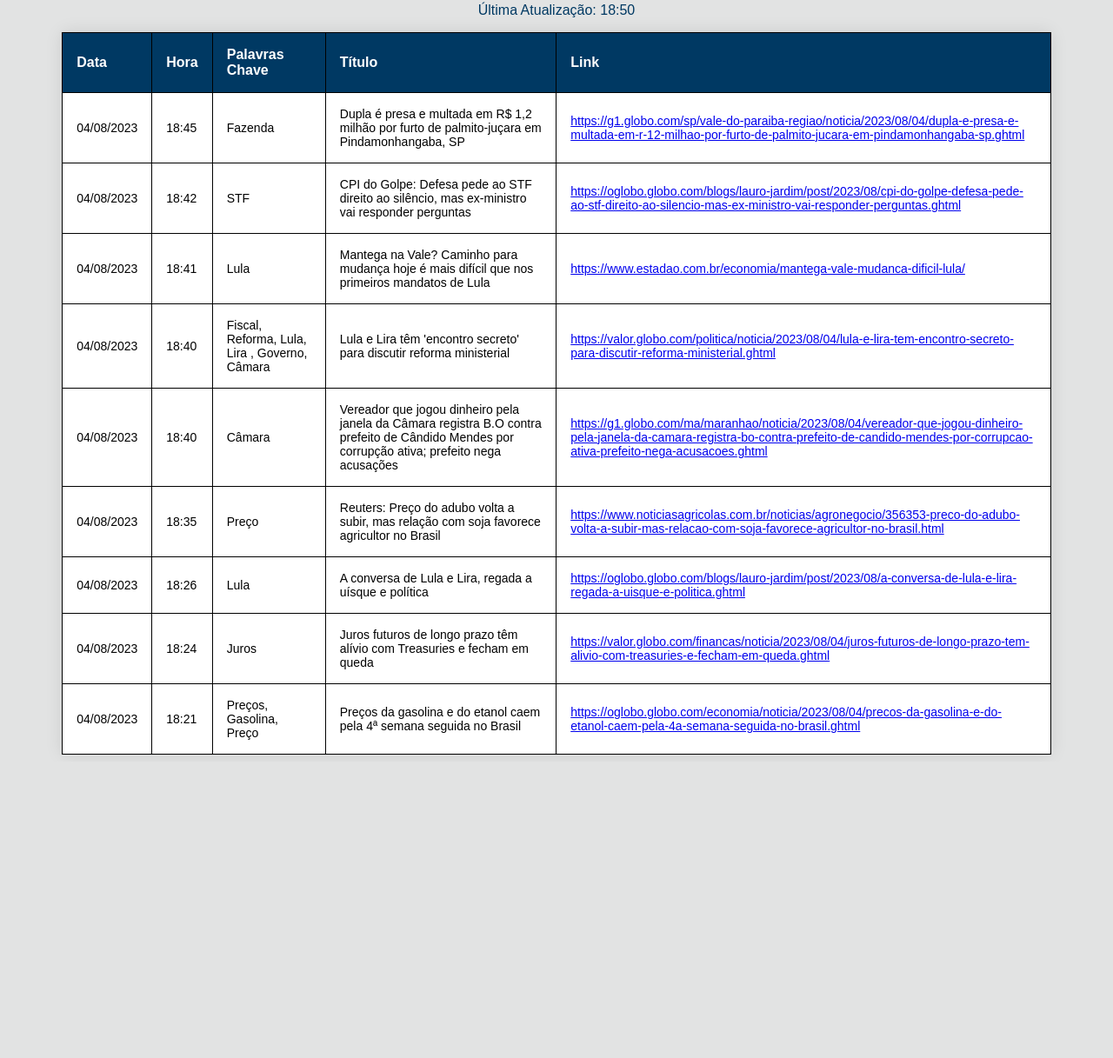
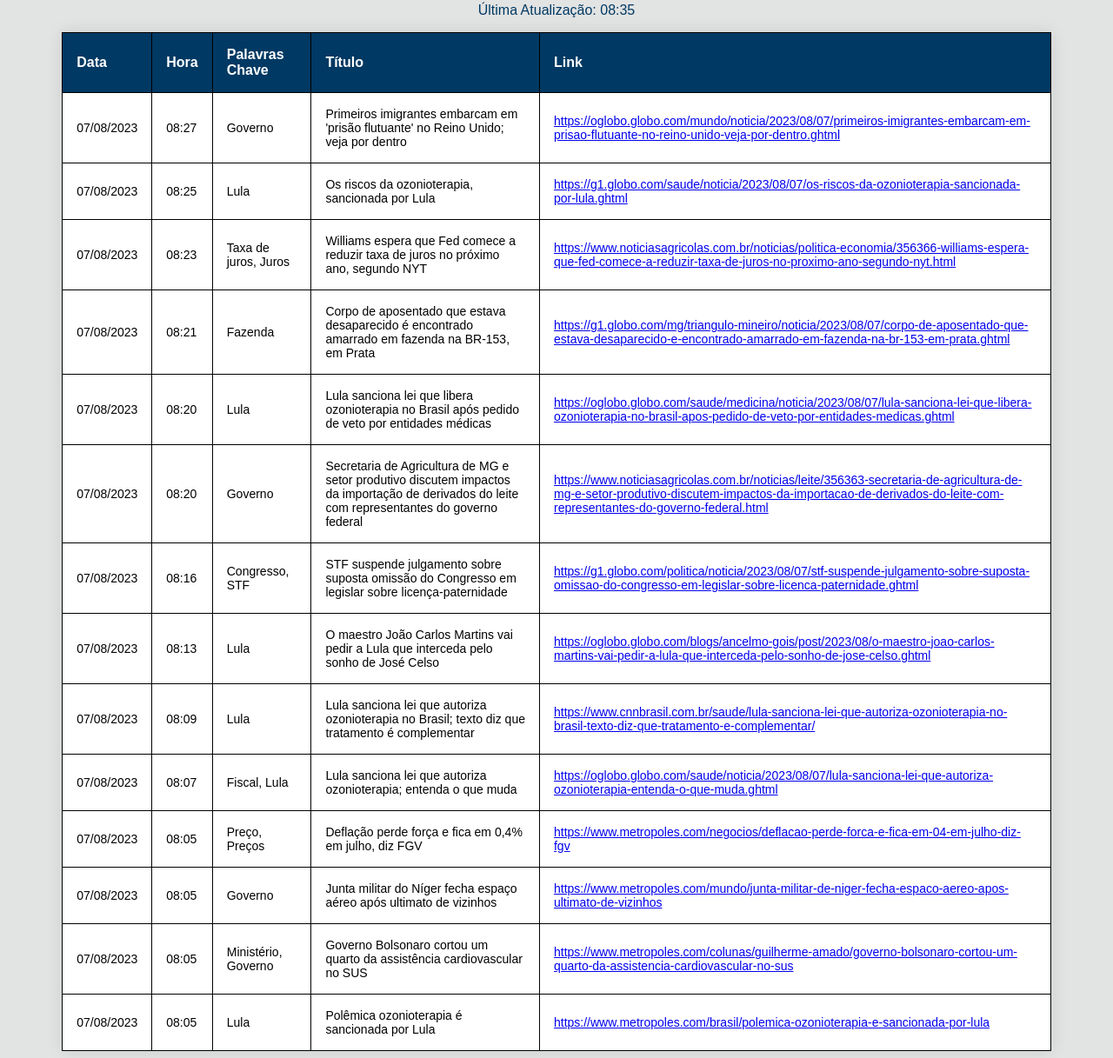
Before and after one commit to agregnews/agregnews, a plain HTML site: page index.html in a window 1280 px wide. Shown: the part 65-1282 px from the top of the page at 87% size. Before the commit the page ends 941 px from the top, so only its background shows below. Drawn offline with Linux system fonts and the light colour scheme.

Commit message:
Última Atualização: 08:35

```diff
--- a/index.html
+++ b/index.html
@@ -16,7 +16,7 @@ p {  font-family:"Effra", sans-serif; text-align: center; color: #003963;}
 </head>
 
 <h2 >Agregador de Notícias</h2>
-<p style="font-family:"Effra", sans-serif;" > Última Atualização: 18:50</p style="font-family:"Effra", sans-serif;" > <table class="center"> <table border="1" class="dataframe table table-stripped">
+<p style="font-family:"Effra", sans-serif;" > Última Atualização: 08:35</p style="font-family:"Effra", sans-serif;" > <table class="center"> <table border="1" class="dataframe table table-stripped">
   <thead>
     <tr style="text-align: right;">
       <th>Data</th>
@@ -28,67 +28,102 @@ p {  font-family:"Effra", sans-serif; text-align: center; color: #003963;}
   </thead>
   <tbody>
     <tr>
-      <td>04/08/2023</td>
-      <td>18:45</td>
-      <td>Fazenda</td>
-      <td>Dupla é presa e multada em R$ 1,2 milhão por furto de palmito-juçara em Pindamonhangaba, SP</td>
-      <td><a href="https://g1.globo.com/sp/vale-do-paraiba-regiao/noticia/2023/08/04/dupla-e-presa-e-multada-em-r-12-milhao-por-furto-de-palmito-jucara-em-pindamonhangaba-sp.ghtml">https://g1.globo.com/sp/vale-do-paraiba-regiao/noticia/2023/08/04/dupla-e-presa-e-multada-em-r-12-milhao-por-furto-de-palmito-jucara-em-pindamonhangaba-sp.ghtml</a></td>
+      <td>07/08/2023</td>
+      <td>08:27</td>
+      <td>Governo</td>
+      <td>Primeiros imigrantes embarcam em  'prisão flutuante' no Reino Unido; veja por dentro</td>
+      <td><a href="https://oglobo.globo.com/mundo/noticia/2023/08/07/primeiros-imigrantes-embarcam-em-prisao-flutuante-no-reino-unido-veja-por-dentro.ghtml">https://oglobo.globo.com/mundo/noticia/2023/08/07/primeiros-imigrantes-embarcam-em-prisao-flutuante-no-reino-unido-veja-por-dentro.ghtml</a></td>
     </tr>
     <tr>
-      <td>04/08/2023</td>
-      <td>18:42</td>
-      <td>STF</td>
-      <td>CPI do Golpe: Defesa pede ao STF direito ao silêncio, mas ex-ministro vai responder perguntas</td>
-      <td><a href="https://oglobo.globo.com/blogs/lauro-jardim/post/2023/08/cpi-do-golpe-defesa-pede-ao-stf-direito-ao-silencio-mas-ex-ministro-vai-responder-perguntas.ghtml">https://oglobo.globo.com/blogs/lauro-jardim/post/2023/08/cpi-do-golpe-defesa-pede-ao-stf-direito-ao-silencio-mas-ex-ministro-vai-responder-perguntas.ghtml</a></td>
+      <td>07/08/2023</td>
+      <td>08:25</td>
+      <td>Lula</td>
+      <td>Os riscos da ozonioterapia, sancionada por Lula</td>
+      <td><a href="https://g1.globo.com/saude/noticia/2023/08/07/os-riscos-da-ozonioterapia-sancionada-por-lula.ghtml">https://g1.globo.com/saude/noticia/2023/08/07/os-riscos-da-ozonioterapia-sancionada-por-lula.ghtml</a></td>
     </tr>
     <tr>
-      <td>04/08/2023</td>
-      <td>18:41</td>
-      <td>Lula</td>
-      <td>Mantega na Vale? Caminho para mudança hoje é mais difícil que nos primeiros mandatos de Lula</td>
-      <td><a href="https://www.estadao.com.br/economia/mantega-vale-mudanca-dificil-lula/">https://www.estadao.com.br/economia/mantega-vale-mudanca-dificil-lula/</a></td>
+      <td>07/08/2023</td>
+      <td>08:23</td>
+      <td>Taxa de juros, Juros</td>
+      <td>Williams espera que Fed comece a reduzir taxa de juros no próximo ano, segundo NYT</td>
+      <td><a href="https://www.noticiasagricolas.com.br/noticias/politica-economia/356366-williams-espera-que-fed-comece-a-reduzir-taxa-de-juros-no-proximo-ano-segundo-nyt.html">https://www.noticiasagricolas.com.br/noticias/politica-economia/356366-williams-espera-que-fed-comece-a-reduzir-taxa-de-juros-no-proximo-ano-segundo-nyt.html</a></td>
     </tr>
     <tr>
-      <td>04/08/2023</td>
-      <td>18:40</td>
-      <td>Fiscal, Reforma, Lula,  Lira , Governo, Câmara</td>
-      <td>Lula e Lira têm 'encontro secreto' para discutir reforma ministerial</td>
-      <td><a href="https://valor.globo.com/politica/noticia/2023/08/04/lula-e-lira-tem-encontro-secreto-para-discutir-reforma-ministerial.ghtml">https://valor.globo.com/politica/noticia/2023/08/04/lula-e-lira-tem-encontro-secreto-para-discutir-reforma-ministerial.ghtml</a></td>
+      <td>07/08/2023</td>
+      <td>08:21</td>
+      <td>Fazenda</td>
+      <td>Corpo de aposentado que estava desaparecido é encontrado amarrado em fazenda na BR-153, em Prata</td>
+      <td><a href="https://g1.globo.com/mg/triangulo-mineiro/noticia/2023/08/07/corpo-de-aposentado-que-estava-desaparecido-e-encontrado-amarrado-em-fazenda-na-br-153-em-prata.ghtml">https://g1.globo.com/mg/triangulo-mineiro/noticia/2023/08/07/corpo-de-aposentado-que-estava-desaparecido-e-encontrado-amarrado-em-fazenda-na-br-153-em-prata.ghtml</a></td>
     </tr>
     <tr>
-      <td>04/08/2023</td>
-      <td>18:40</td>
-      <td>Câmara</td>
-      <td>Vereador que jogou dinheiro pela janela da Câmara registra B.O contra prefeito de Cândido Mendes por corrupção ativa; prefeito nega acusações</td>
-      <td><a href="https://g1.globo.com/ma/maranhao/noticia/2023/08/04/vereador-que-jogou-dinheiro-pela-janela-da-camara-registra-bo-contra-prefeito-de-candido-mendes-por-corrupcao-ativa-prefeito-nega-acusacoes.ghtml">https://g1.globo.com/ma/maranhao/noticia/2023/08/04/vereador-que-jogou-dinheiro-pela-janela-da-camara-registra-bo-contra-prefeito-de-candido-mendes-por-corrupcao-ativa-prefeito-nega-acusacoes.ghtml</a></td>
+      <td>07/08/2023</td>
+      <td>08:20</td>
+      <td>Lula</td>
+      <td>Lula sanciona lei que libera ozonioterapia no Brasil após pedido de veto por entidades médicas</td>
+      <td><a href="https://oglobo.globo.com/saude/medicina/noticia/2023/08/07/lula-sanciona-lei-que-libera-ozonioterapia-no-brasil-apos-pedido-de-veto-por-entidades-medicas.ghtml">https://oglobo.globo.com/saude/medicina/noticia/2023/08/07/lula-sanciona-lei-que-libera-ozonioterapia-no-brasil-apos-pedido-de-veto-por-entidades-medicas.ghtml</a></td>
     </tr>
     <tr>
-      <td>04/08/2023</td>
-      <td>18:35</td>
-      <td>Preço</td>
-      <td>Reuters: Preço do adubo volta a subir, mas relação com soja favorece agricultor no Brasil</td>
-      <td><a href="https://www.noticiasagricolas.com.br/noticias/agronegocio/356353-preco-do-adubo-volta-a-subir-mas-relacao-com-soja-favorece-agricultor-no-brasil.html">https://www.noticiasagricolas.com.br/noticias/agronegocio/356353-preco-do-adubo-volta-a-subir-mas-relacao-com-soja-favorece-agricultor-no-brasil.html</a></td>
+      <td>07/08/2023</td>
+      <td>08:20</td>
+      <td>Governo</td>
+      <td>Secretaria de Agricultura de MG e setor produtivo discutem impactos da importação de derivados do leite com representantes do governo federal</td>
+      <td><a href="https://www.noticiasagricolas.com.br/noticias/leite/356363-secretaria-de-agricultura-de-mg-e-setor-produtivo-discutem-impactos-da-importacao-de-derivados-do-leite-com-representantes-do-governo-federal.html">https://www.noticiasagricolas.com.br/noticias/leite/356363-secretaria-de-agricultura-de-mg-e-setor-produtivo-discutem-impactos-da-importacao-de-derivados-do-leite-com-representantes-do-governo-federal.html</a></td>
     </tr>
     <tr>
-      <td>04/08/2023</td>
-      <td>18:26</td>
-      <td>Lula</td>
-      <td>A conversa de Lula e Lira, regada a uísque e política</td>
-      <td><a href="https://oglobo.globo.com/blogs/lauro-jardim/post/2023/08/a-conversa-de-lula-e-lira-regada-a-uisque-e-politica.ghtml">https://oglobo.globo.com/blogs/lauro-jardim/post/2023/08/a-conversa-de-lula-e-lira-regada-a-uisque-e-politica.ghtml</a></td>
+      <td>07/08/2023</td>
+      <td>08:16</td>
+      <td>Congresso, STF</td>
+      <td>STF suspende julgamento sobre suposta omissão do Congresso em legislar sobre licença-paternidade</td>
+      <td><a href="https://g1.globo.com/politica/noticia/2023/08/07/stf-suspende-julgamento-sobre-suposta-omissao-do-congresso-em-legislar-sobre-licenca-paternidade.ghtml">https://g1.globo.com/politica/noticia/2023/08/07/stf-suspende-julgamento-sobre-suposta-omissao-do-congresso-em-legislar-sobre-licenca-paternidade.ghtml</a></td>
     </tr>
     <tr>
-      <td>04/08/2023</td>
-      <td>18:24</td>
-      <td>Juros</td>
-      <td>Juros futuros de longo prazo têm alívio com Treasuries e fecham em queda</td>
-      <td><a href="https://valor.globo.com/financas/noticia/2023/08/04/juros-futuros-de-longo-prazo-tem-alivio-com-treasuries-e-fecham-em-queda.ghtml">https://valor.globo.com/financas/noticia/2023/08/04/juros-futuros-de-longo-prazo-tem-alivio-com-treasuries-e-fecham-em-queda.ghtml</a></td>
+      <td>07/08/2023</td>
+      <td>08:13</td>
+      <td>Lula</td>
+      <td>O maestro João Carlos Martins vai pedir a Lula que interceda pelo sonho de José  Celso</td>
+      <td><a href="https://oglobo.globo.com/blogs/ancelmo-gois/post/2023/08/o-maestro-joao-carlos-martins-vai-pedir-a-lula-que-interceda-pelo-sonho-de-jose-celso.ghtml">https://oglobo.globo.com/blogs/ancelmo-gois/post/2023/08/o-maestro-joao-carlos-martins-vai-pedir-a-lula-que-interceda-pelo-sonho-de-jose-celso.ghtml</a></td>
     </tr>
     <tr>
-      <td>04/08/2023</td>
-      <td>18:21</td>
-      <td>Preços, Gasolina, Preço</td>
-      <td>Preços da gasolina e do etanol caem pela 4ª semana seguida no Brasil</td>
-      <td><a href="https://oglobo.globo.com/economia/noticia/2023/08/04/precos-da-gasolina-e-do-etanol-caem-pela-4a-semana-seguida-no-brasil.ghtml">https://oglobo.globo.com/economia/noticia/2023/08/04/precos-da-gasolina-e-do-etanol-caem-pela-4a-semana-seguida-no-brasil.ghtml</a></td>
+      <td>07/08/2023</td>
+      <td>08:09</td>
+      <td>Lula</td>
+      <td>Lula sanciona lei que autoriza ozonioterapia no Brasil; texto diz que tratamento é complementar</td>
+      <td><a href="https://www.cnnbrasil.com.br/saude/lula-sanciona-lei-que-autoriza-ozonioterapia-no-brasil-texto-diz-que-tratamento-e-complementar/">https://www.cnnbrasil.com.br/saude/lula-sanciona-lei-que-autoriza-ozonioterapia-no-brasil-texto-diz-que-tratamento-e-complementar/</a></td>
+    </tr>
+    <tr>
+      <td>07/08/2023</td>
+      <td>08:07</td>
+      <td>Fiscal, Lula</td>
+      <td>Lula sanciona lei que autoriza ozonioterapia; entenda o que muda</td>
+      <td><a href="https://oglobo.globo.com/saude/noticia/2023/08/07/lula-sanciona-lei-que-autoriza-ozonioterapia-entenda-o-que-muda.ghtml">https://oglobo.globo.com/saude/noticia/2023/08/07/lula-sanciona-lei-que-autoriza-ozonioterapia-entenda-o-que-muda.ghtml</a></td>
+    </tr>
+    <tr>
+      <td>07/08/2023</td>
+      <td>08:05</td>
+      <td>Preço, Preços</td>
+      <td>Deflação perde força e fica em 0,4% em julho, diz FGV</td>
+      <td><a href="https://www.metropoles.com/negocios/deflacao-perde-forca-e-fica-em-04-em-julho-diz-fgv">https://www.metropoles.com/negocios/deflacao-perde-forca-e-fica-em-04-em-julho-diz-fgv</a></td>
+    </tr>
+    <tr>
+      <td>07/08/2023</td>
+      <td>08:05</td>
+      <td>Governo</td>
+      <td>Junta militar do Níger fecha espaço aéreo após ultimato de vizinhos</td>
+      <td><a href="https://www.metropoles.com/mundo/junta-militar-de-niger-fecha-espaco-aereo-apos-ultimato-de-vizinhos">https://www.metropoles.com/mundo/junta-militar-de-niger-fecha-espaco-aereo-apos-ultimato-de-vizinhos</a></td>
+    </tr>
+    <tr>
+      <td>07/08/2023</td>
+      <td>08:05</td>
+      <td>Ministério, Governo</td>
+      <td>Governo Bolsonaro cortou um quarto da assistência cardiovascular no SUS</td>
+      <td><a href="https://www.metropoles.com/colunas/guilherme-amado/governo-bolsonaro-cortou-um-quarto-da-assistencia-cardiovascular-no-sus">https://www.metropoles.com/colunas/guilherme-amado/governo-bolsonaro-cortou-um-quarto-da-assistencia-cardiovascular-no-sus</a></td>
+    </tr>
+    <tr>
+      <td>07/08/2023</td>
+      <td>08:05</td>
+      <td>Lula</td>
+      <td>Polêmica ozonioterapia é sancionada por Lula</td>
+      <td><a href="https://www.metropoles.com/brasil/polemica-ozonioterapia-e-sancionada-por-lula">https://www.metropoles.com/brasil/polemica-ozonioterapia-e-sancionada-por-lula</a></td>
     </tr>
   </tbody>
 </table>
```
